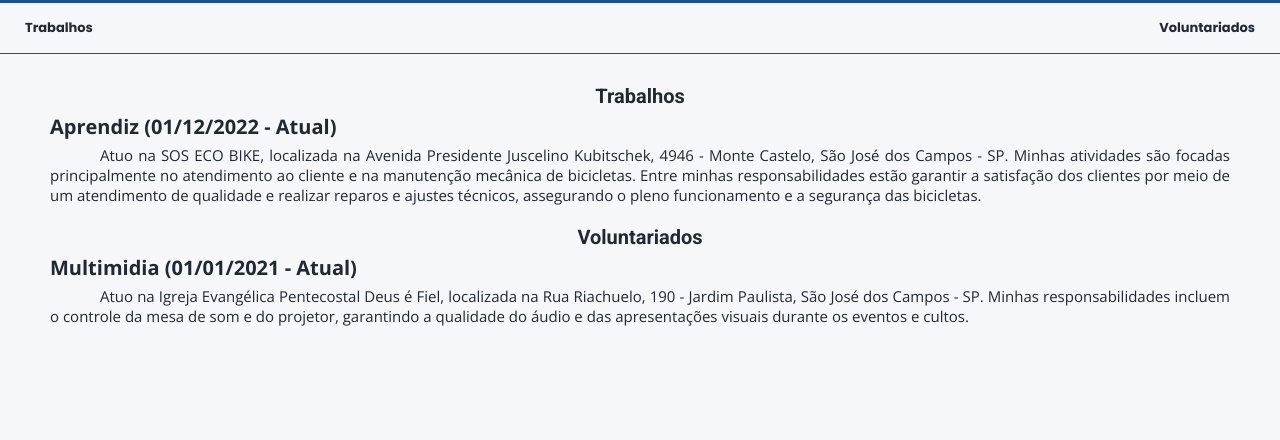
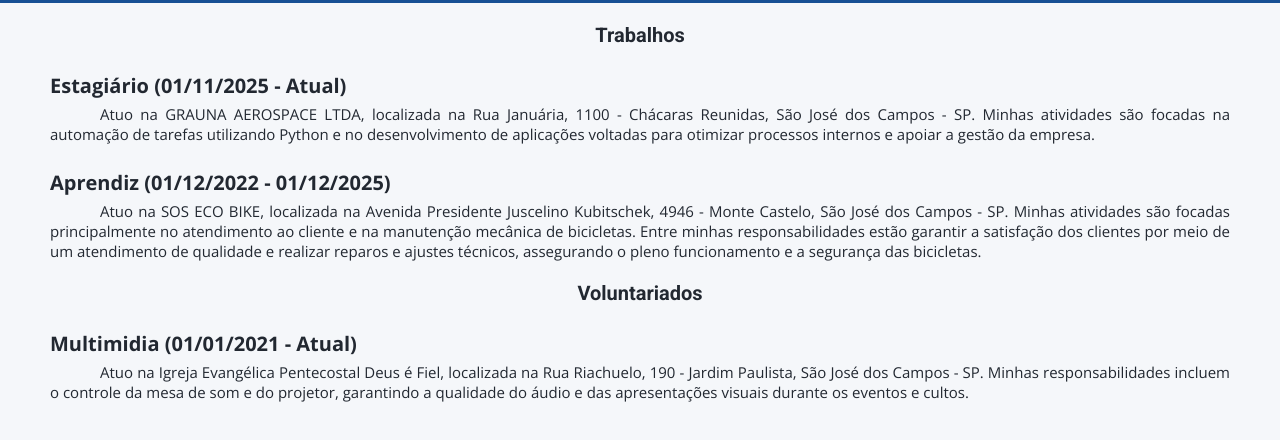
Before and after one commit to fatec-sjc-dsm-portfolio/ra1461392311002, a plain HTML site: page docs/experience/index.html in a window 1280 px wide. Shown: the part 52-492 px from the top of the page. Drawn offline with nearby package versions, Linux system fonts and the light colour scheme.

Commit message:
Adicionei o meu trabalho atual

```diff
--- a/docs/experience/index.html
+++ b/docs/experience/index.html
@@ -16,13 +16,6 @@
 <body data-theme="default">
     <header id="header-principal"></header>
     <div id="contacts"></div>
-    <header class="header-secundary">
-        <nav class="navbar-secundary">
-            <a href='#Work' id="linkWork"></a>
-            <a href='#Volunteering' id="linkVolunteering"></a>
-        </nav>
-    </header>
-
     <div id="Work" class="content"></div>
     <div id="Volunteering" class="content"></div>
     <script type="module" src="script.js" defer></script>
--- a/docs/experience/script.js
+++ b/docs/experience/script.js
@@ -13,8 +13,13 @@ const textPt = {
   },
   Works: [
     {
+      title: 'Estagiário',
+      time: '01/11/2025 - Atual',
+      paragraph: 'Atuo na GRAUNA AEROSPACE LTDA, localizada na Rua Januária, 1100 - Chácaras Reunidas, São José dos Campos - SP. Minhas atividades são focadas na automação de tarefas utilizando Python e no desenvolvimento de aplicações voltadas para otimizar processos internos e apoiar a gestão da empresa.'
+    },
+    {
       title: 'Aprendiz',
-      time: '01/12/2022 - Atual',
+      time: '01/12/2022 - 01/12/2025',
       paragraph: 'Atuo na SOS ECO BIKE, localizada na Avenida Presidente Juscelino Kubitschek, 4946 - Monte Castelo, São José dos Campos - SP. Minhas atividades são focadas principalmente no atendimento ao cliente e na manutenção mecânica de bicicletas. Entre minhas responsabilidades estão garantir a satisfação dos clientes por meio de um atendimento de qualidade e realizar reparos e ajustes técnicos, assegurando o pleno funcionamento e a segurança das bicicletas.'
     }
   ],
@@ -34,8 +39,13 @@ const textEn = {
   },
   Works: [
     {
+      title: "Intern",
+      time: "11/01/2025 - Present",
+      paragraph: "I work at GRAUNA AEROSPACE LTDA, located at Rua Januária, 1100 - Chácaras Reunidas, São José dos Campos - SP. My activities are mainly focused on task automation using Python and on the development of applications aimed at optimizing internal processes and supporting the company's management."
+    },
+    {
       title: 'Apprentice',
-      time: '12/01/2022 - Present',
+      time: '12/01/2022 - 01/12/2025',
       paragraph: 'I work at SOS ECO BIKE, located at Avenida Presidente Juscelino Kubitschek, 4946 - Monte Castelo, São José dos Campos - SP. My activities are mainly focused on customer service and bicycle mechanical maintenance. Among my responsibilities are ensuring customer satisfaction through quality service and performing technical repairs and adjustments, ensuring the full functionality and safety of the bicycles.'
     }
   ],
@@ -66,9 +76,6 @@ function createExperienceItem({ title, time, paragraph }) {
 
 async function renderExperience(lang) {
   const text = lang === 'PT' ? textPt : textEn;
-
-  document.getElementById('linkWork').textContent = text.Titles.Work;
-  document.getElementById('linkVolunteering').textContent = text.Titles.Volunteering;
 
   const workSection = document.getElementById('Work');
   workSection.innerHTML = `<h1>${text.Titles.Work}</h1>`;
--- a/docs/experience/style.css
+++ b/docs/experience/style.css
@@ -1,3 +1,12 @@
+#Work,
+.experience-item {
+    padding-top: 1.25rem;
+}
+
+.experience-item:first-child{
+    padding-top: 0;
+}
+
 .experience-item {
     display: flex;
     flex-direction: column;
```
